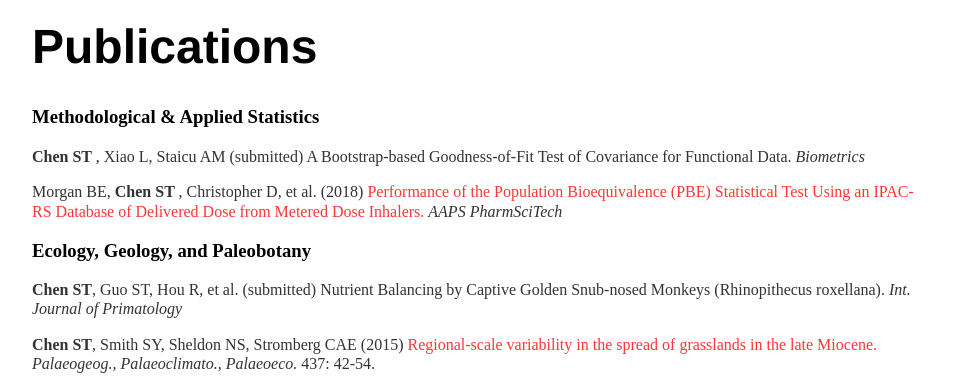
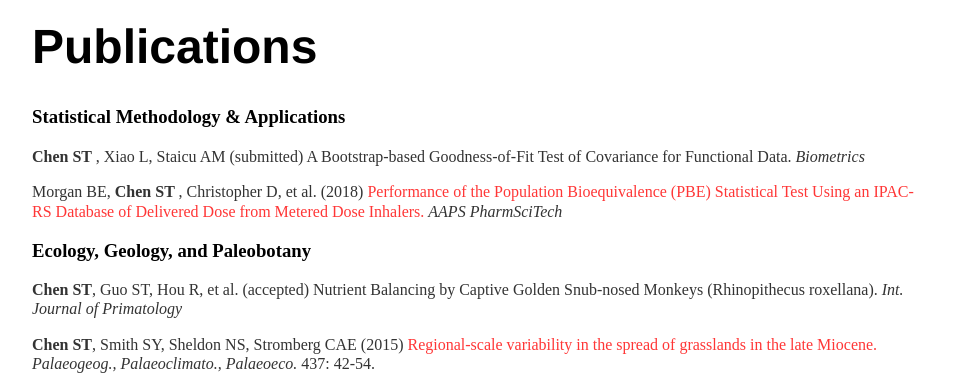
Before and after one commit to stchen3/stchen3.github.io, a Jekyll site: the page built from research/index.html, in a window 1280 px wide. Shown: the part 451-839 px from the top of the page, without its empty margins (160-1116 px from the left). Built offline with Jekyll 4.4.1, drawn with Linux system fonts in a browser that asks for light colours.

Commit message:
Update index.html

```diff
--- a/research/index.html
+++ b/research/index.html
@@ -20,7 +20,7 @@ title: Research
 	</p>
 
 	<h1> Publications </h1>
-	<h3> Methodological & Applied Statistics </h3>
+	<h3> Statistical Methodology & Applications </h3>
 	<p> <b> Chen ST </b>, Xiao L, Staicu AM (submitted)
 	A Bootstrap-based Goodness-of-Fit Test of Covariance for Functional Data. <i> Biometrics</i>
 
@@ -30,7 +30,7 @@ title: Research
 	</p>
 
 	<h3> Ecology, Geology, and Paleobotany </h3>
-	<p> <b> Chen ST</b>, Guo ST, Hou R, et al. (submitted)
+	<p> <b> Chen ST</b>, Guo ST, Hou R, et al. (accepted)
 	Nutrient Balancing by Captive Golden Snub-nosed Monkeys (Rhinopithecus roxellana).
 	<i> Int. Journal of Primatology </i>
 	</p>
```
